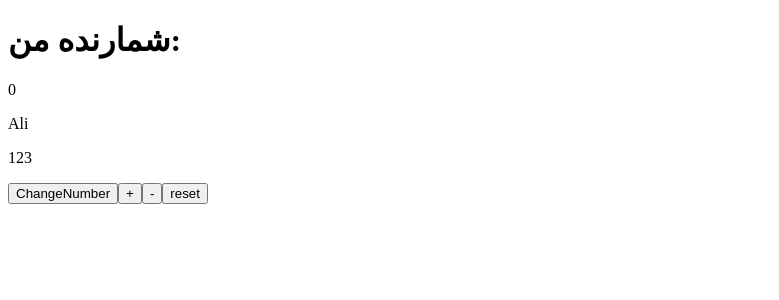
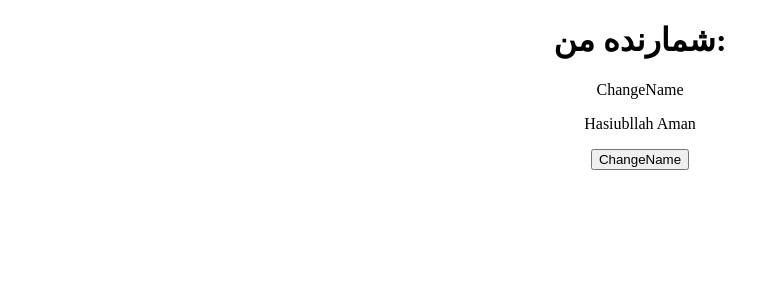
Before and after one commit to HasibullahAman/ReactLearningPhase, a React (Create React App) app in the folder counter/: page / in a window 1280 px wide. Shown: the top 300 px of the page, without its empty margins (0-779 px from the left). Built offline with nearby package versions, Linux system fonts and the light colour scheme.

Commit message:
start props type

```diff
--- a/counter/src/App.js
+++ b/counter/src/App.js
@@ -1,7 +1,7 @@
 // import { Component } from "react";
 import "./App.css";
 import { useState } from "react";
-
+import Counter from "./component/counter";
 // Create Stat in classComponent
 
 // class App extends Component {
@@ -46,16 +46,10 @@ const App = () => {
   }
 
   return (
-    <div>
+    <div className="App">
       <header>
         <h1>شمارنده من:</h1>
-        <p>{count}</p>
-        <p>{name}</p>
-        <p>{arr}</p>
-        <button onClick={changeCount}>ChangeNumber</button>
-        <button onClick={incresNumber}>+</button>
-        <button onClick={decresNumber}>-</button>
-        <button onClick={resetCount}>reset</button>
+        <Counter inc = "incre"/>
       </header>
     </div>
   );
--- /dev/null
+++ b/counter/src/component/counter.jsx
@@ -0,0 +1,32 @@
+import { Component } from "react";
+
+class Counter extends Component {
+  constructor() {
+    super();
+    this.state = {
+      name: "Hasiubllah Aman",
+    };
+
+    // this.changeName = this.changeName.bind(this);
+
+  }
+
+//   changeName() {
+//     this.setState({name:"Nawidullah Aman"})
+//   }
+    changeName = () =>{
+        this.setState({name:"NawidullahAman"})
+    }
+
+  render() {
+    return (
+      <div>
+        <p>ChangeName</p>
+        <p>{this.state.name}</p>
+        <button onClick={this.changeName}>ChangeName</button>
+      </div>
+    );
+  }
+}
+
+export default Counter;
```
